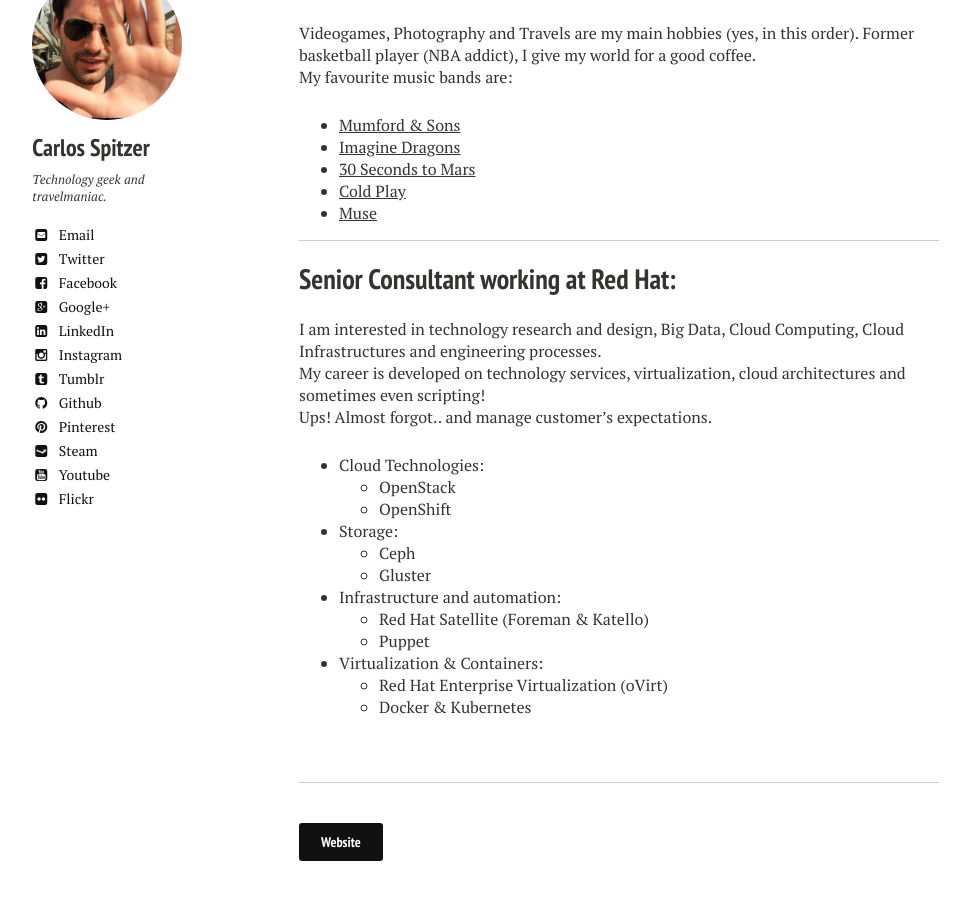
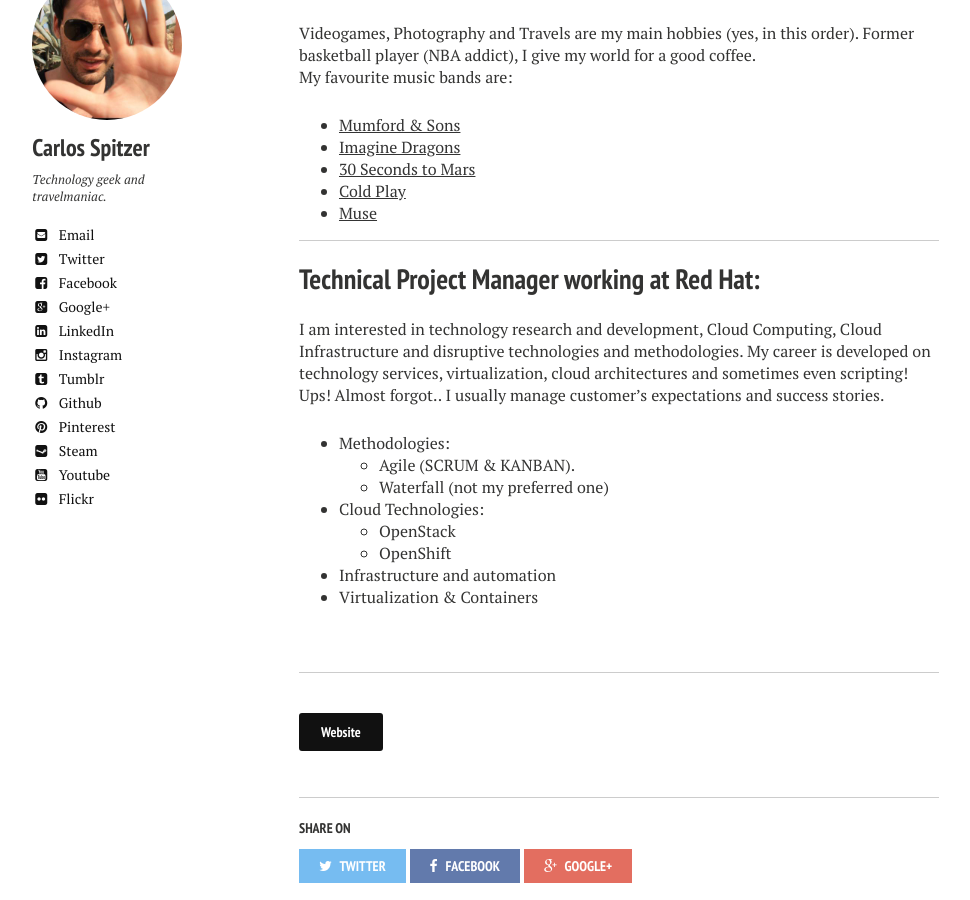
Before and after one commit to lestrade84/lestrade84.github.io, a Jekyll site: the page built from about/index.md, in a window 1280 px wide and 900 px high, scrolled down 437 px. Shown: the whole window, without its empty margins (21-991 px from the left). Built offline with Jekyll 4.4.1, drawn with Linux system fonts in a browser that asks for light colours; nearby versions of some CDN libraries.

Commit message:
no message

```diff
--- a/about/index.md
+++ b/about/index.md
@@ -20,24 +20,20 @@
 
 ---
 
-## Senior Consultant working at Red Hat:
+## Technical Project Manager working at Red Hat:
 
-I am interested in technology research and design, Big Data, Cloud Computing, Cloud Infrastructures and engineering processes.
+I am interested in technology research and development, Cloud Computing, Cloud Infrastructure and disruptive technologies and methodologies.
 My career is developed on technology services, virtualization, cloud architectures and sometimes even scripting!
-Ups! Almost forgot.. and manage customer's expectations.
+Ups! Almost forgot.. I usually manage customer's expectations and success stories.
 
+* Methodologies:
+    * Agile (SCRUM & KANBAN).
+    * Waterfall (not my preferred one)
 * Cloud Technologies:
     * OpenStack
     * OpenShift
-* Storage:
-    * Ceph
-    * Gluster
-* Infrastructure and automation:
-    * Red Hat Satellite (Foreman & Katello)
-    * Puppet
-* Virtualization & Containers:
-    * Red Hat Enterprise Virtualization (oVirt)
-    * Docker & Kubernetes
+* Infrastructure and automation
+* Virtualization & Containers
 
 <BR>
 
```
